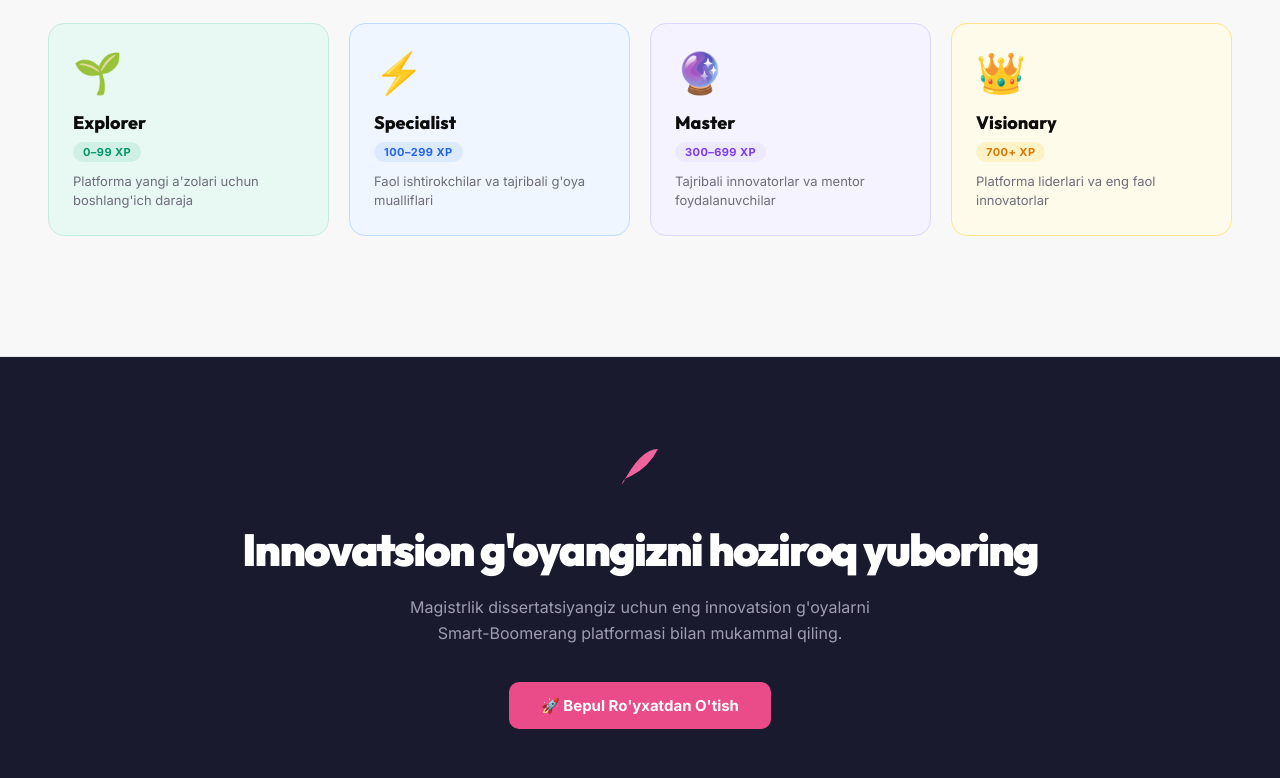
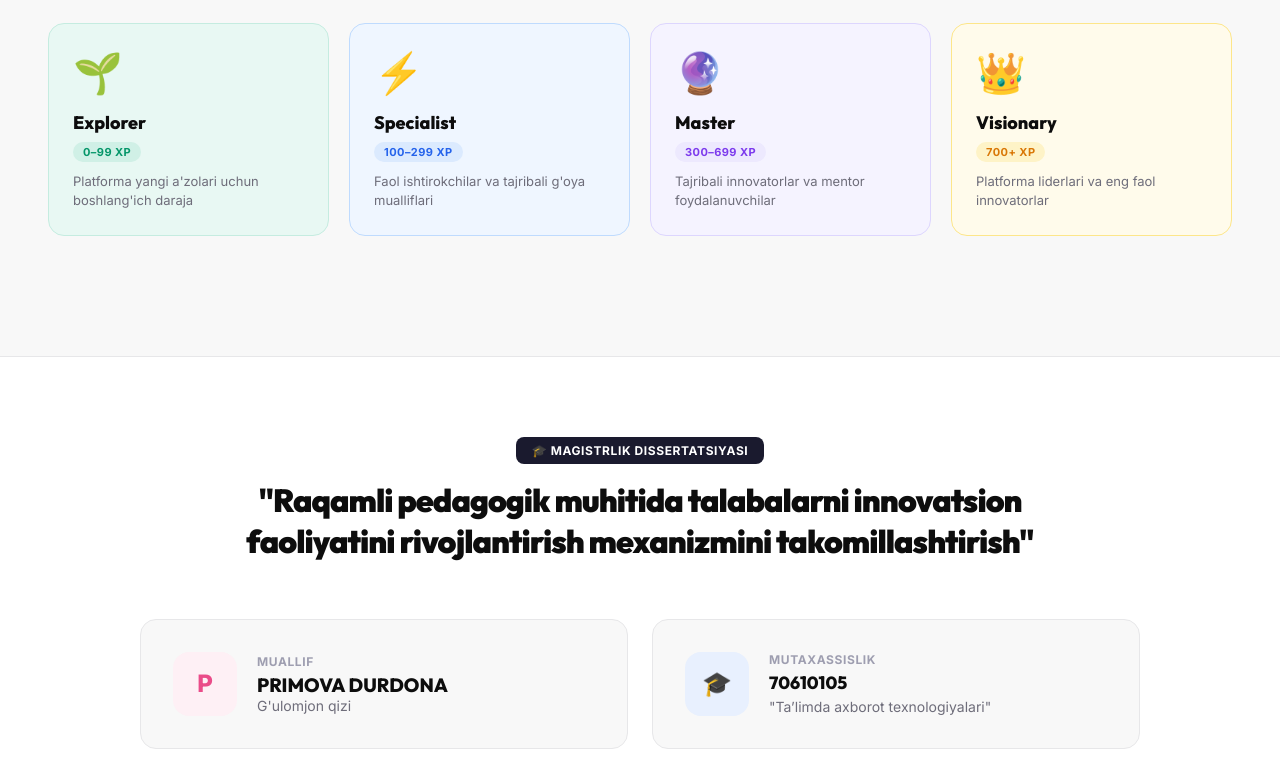
Before and after one commit to Rustamjongimat/boomerang, a Next.js app: page / in a window 1280 px wide. Shown: the part 2019-2797 px from the top of the page. Built offline with nearby package versions, Linux system fonts and the light colour scheme.

Commit message:
Content: Add author and thesis attribution

```diff
--- a/src/app/dashboard/layout.tsx
+++ b/src/app/dashboard/layout.tsx
@@ -90,7 +90,21 @@ export default function DashboardLayout({ children }: { children: React.ReactNod
         </nav>
 
         {/* Bottom Area */}
-        <div style={{ padding: "20px 16px", borderTop: "1px solid var(--border)" }}>
+        <div style={{ padding: "20px 16px", borderTop: "1px solid var(--border)", display: "flex", flexDirection: "column", gap: "16px" }}>
+
+          {/* Author Attribution */}
+          <div style={{ background: "var(--bg-soft)", padding: "12px", borderRadius: "8px", border: "1px solid var(--border)" }}>
+            <div style={{ fontSize: "10px", fontWeight: 700, color: "var(--text-muted)", textTransform: "uppercase", letterSpacing: "0.05em", marginBottom: "4px" }}>
+              Loyiha Muallifi
+            </div>
+            <div style={{ fontSize: "12px", fontWeight: 700, color: "var(--dark)", marginBottom: "2px" }}>
+              Primova Durdona
+            </div>
+            <div style={{ fontSize: "11px", color: "var(--text-light)", lineHeight: 1.4 }}>
+              70610105 – "Ta’limda axborot texnologiyalari" magistranti
+            </div>
+          </div>
+
           <button
             onClick={handleLogout}
             style={{
--- a/src/app/page.tsx
+++ b/src/app/page.tsx
@@ -322,6 +322,52 @@ export default function Home() {
         </div>
       </div>
 
+      {/* ══ THESIS INFO ══ */}
+      <section style={{ background: "#fff", padding: "80px 24px" }} id="about">
+        <div style={{ maxWidth: "1000px", margin: "0 auto" }} ref={useReveal()}>
+          <div style={{ display: "flex", flexDirection: "column", alignItems: "center", textAlign: "center", marginBottom: "40px" }}>
+            <div style={{
+              display: "inline-block", background: "var(--bg-dark)", color: "#fff",
+              padding: "6px 16px", borderRadius: "8px", fontSize: "12px", fontWeight: 700,
+              textTransform: "uppercase", letterSpacing: "0.05em", marginBottom: "16px"
+            }}>
+              🎓 Magistrlik Dissertatsiyasi
+            </div>
+            <h2 style={{ fontFamily: "Outfit, sans-serif", fontSize: "2rem", fontWeight: 900, color: "var(--dark)", marginBottom: "16px", letterSpacing: "-0.03em", maxWidth: "800px", lineHeight: 1.3 }}>
+              "Raqamli pedagogik muhitida talabalarni innovatsion faoliyatini rivojlantirish mexanizmini takomillashtirish"
+            </h2>
+          </div>
+
+          <div style={{ display: "grid", gridTemplateColumns: "repeat(auto-fit, minmax(300px, 1fr))", gap: "24px" }}>
+            <div style={{ background: "var(--bg-soft)", border: "1px solid var(--border)", borderRadius: "16px", padding: "32px", display: "flex", gap: "20px", alignItems: "center" }}>
+              <div style={{ width: "64px", height: "64px", borderRadius: "16px", background: "#fef0f5", color: "var(--pink)", display: "flex", alignItems: "center", justifyContent: "center", fontSize: "24px", fontWeight: 800, flexShrink: 0 }}>
+                P
+              </div>
+              <div>
+                <div style={{ fontSize: "12px", color: "var(--text-muted)", fontWeight: 700, textTransform: "uppercase", letterSpacing: "0.05em", marginBottom: "4px" }}>Muallif</div>
+                <div style={{ fontFamily: "Outfit, sans-serif", fontSize: "1.2rem", fontWeight: 800, color: "var(--dark)" }}>PRIMOVA DURDONA</div>
+                <div style={{ fontSize: "14px", color: "var(--text-light)" }}>G'ulomjon qizi</div>
+              </div>
+            </div>
+
+            <div style={{ background: "var(--bg-soft)", border: "1px solid var(--border)", borderRadius: "16px", padding: "32px", display: "flex", gap: "20px", alignItems: "center" }}>
+              <div style={{ width: "64px", height: "64px", borderRadius: "16px", background: "#e8f0fe", color: "#0d6efd", display: "flex", alignItems: "center", justifyContent: "center", fontSize: "24px", flexShrink: 0 }}>
+                🎓
+              </div>
+              <div>
+                <div style={{ fontSize: "12px", color: "var(--text-muted)", fontWeight: 700, textTransform: "uppercase", letterSpacing: "0.05em", marginBottom: "4px" }}>Mutaxassislik</div>
+                <div style={{ fontFamily: "Outfit, sans-serif", fontSize: "1.1rem", fontWeight: 800, color: "var(--dark)", marginBottom: "4px" }}>70610105</div>
+                <div style={{ fontSize: "14px", color: "var(--text-light)" }}>"Ta’limda axborot texnologiyalari"</div>
+              </div>
+            </div>
+          </div>
+
+          <div style={{ textAlign: "center", marginTop: "32px", fontSize: "14px", color: "var(--text-secondary)", lineHeight: 1.6, background: "var(--bg-soft)", border: "1px solid var(--border)", padding: "20px", borderRadius: "16px" }}>
+            Ushbu platforma <strong>70610105 – "Ta’limda axborot texnologiyalari"</strong> mutaxassisligi bo'yicha magistr akademik darajasini olish uchun yozilgan dissertatsiya ishi doirasida ishlab chiqilgan.
+          </div>
+        </div>
+      </section>
+
       {/* ══ CTA ══ */}
       <section className="cta-section">
         <div ref={useReveal()} className="reveal">
@@ -347,7 +393,7 @@ export default function Home() {
             Smart-Boomerang
           </span>
         </div>
-        <p className="footer-copy">© 2024 Smart-Boomerang — Magistrlik Dissertatsiyasi Platformasi</p>
+        <p className="footer-copy">© 2024 Smart-Boomerang — Muallif: Primova Durdona G'ulomjon qizi</p>
         <div style={{ display: "flex", gap: "16px" }}>
           <Link href="/auth/register" className="btn-signup" style={{ fontSize: "13px" }}>Ro'yxatdan o'tish</Link>
           <Link href="/auth/login" className="btn-login" style={{ fontSize: "13px", padding: "8px 16px" }}>Kirish</Link>
```
